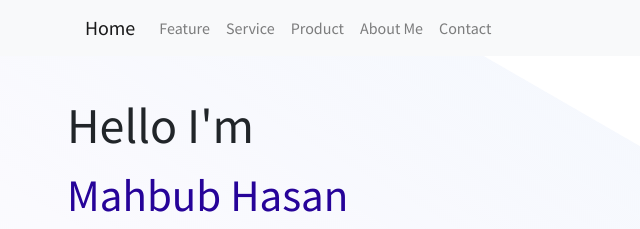
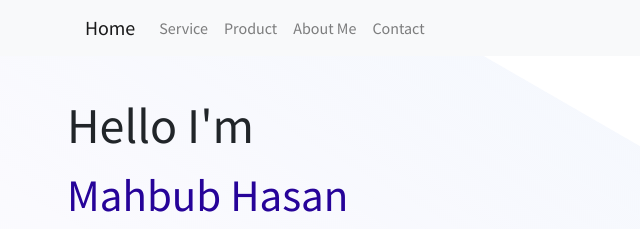
Before and after one commit to MAHBUB-HASAN-HIRA/personal-web, a plain HTML site: page index.html in a window 1280 px wide. Shown: the top 229 px of the page, 6-646 px from the left. Drawn offline with nearby package versions, Linux system fonts and the light colour scheme.

Commit message:
Update index.html

```diff
--- a/index.html
+++ b/index.html
@@ -20,7 +20,6 @@
             </button>
             <div class="collapse navbar-collapse" id="navbarNavAltMarkup">
             <div class="navbar-nav">
-                <a class="nav-item nav-link" href="#feature">Feature</a>
                 <a class="nav-item nav-link" href="#service">Service</a>
                 <a class="nav-item nav-link" href="#product">Product</a>
                 <a class="nav-item nav-link" href="#aboutme">About Me</a>
@@ -63,10 +62,10 @@
      <!--================= what i do section ===================== -->
 
 
-        <section id="feature" class="do">
+        <section id="service" class="do">
             <h2 class="last-work">What I Do</h2>
             <div class="do-width">
-            <img src="pic/Capture01.PNG" alt="my-work">
+            	<img src="pic/Capture01.PNG" alt="my-work">
                 <img src="pic/Capture02.PNG" alt="my-work">
                 <img src="pic/Capture03.PNG" alt="my-work">
             </div>
@@ -88,7 +87,7 @@
 
      <!--================= Comment section ===================== -->
 
-        <div id="service">
+        <div id="">
             <h2 id="client">What Client are say</h2><br><br>
             <h3 id="bruce">Bruce Moccy</h3>
             <p id="ceo">Founder & CEO Alies</p>
```
